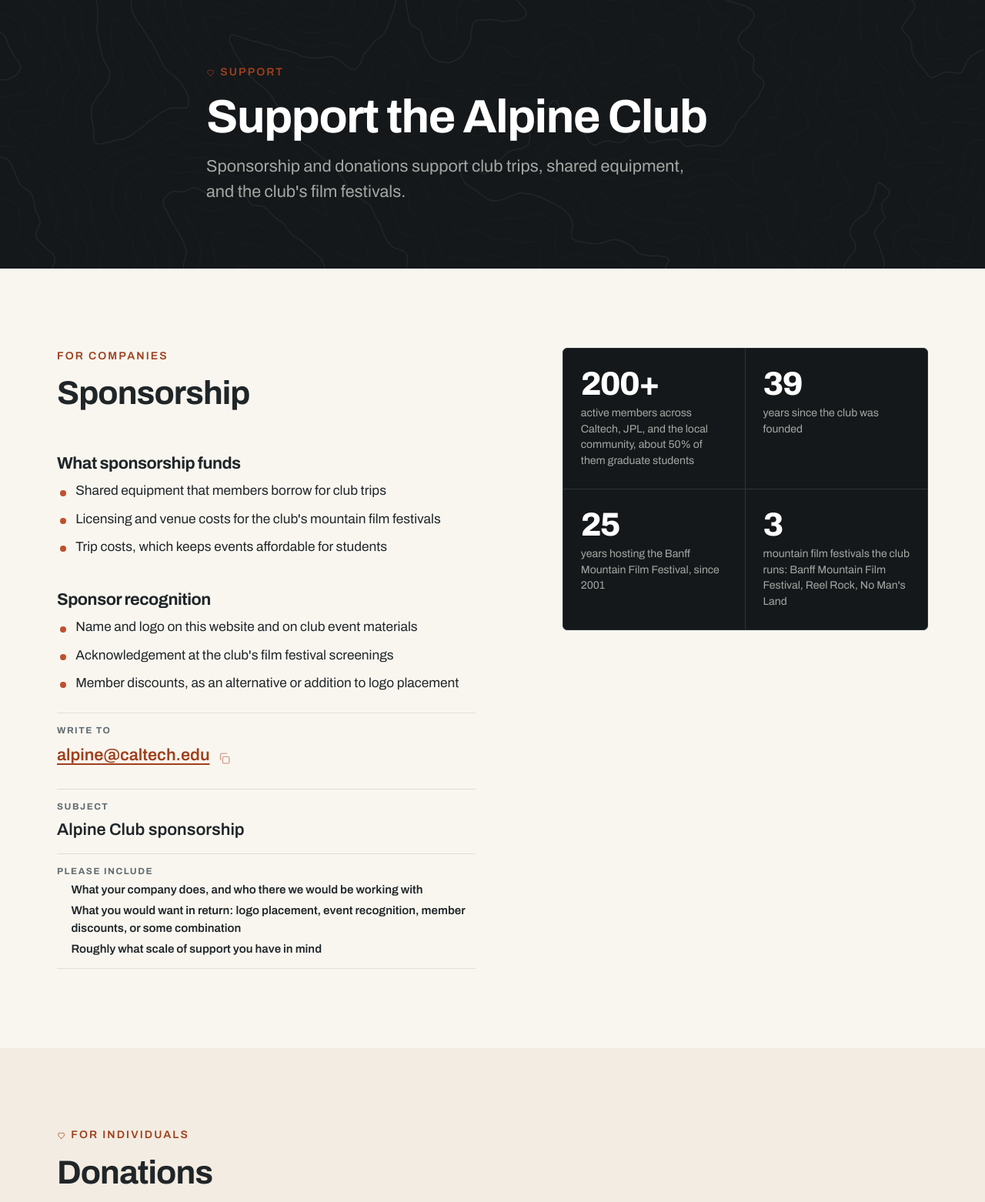
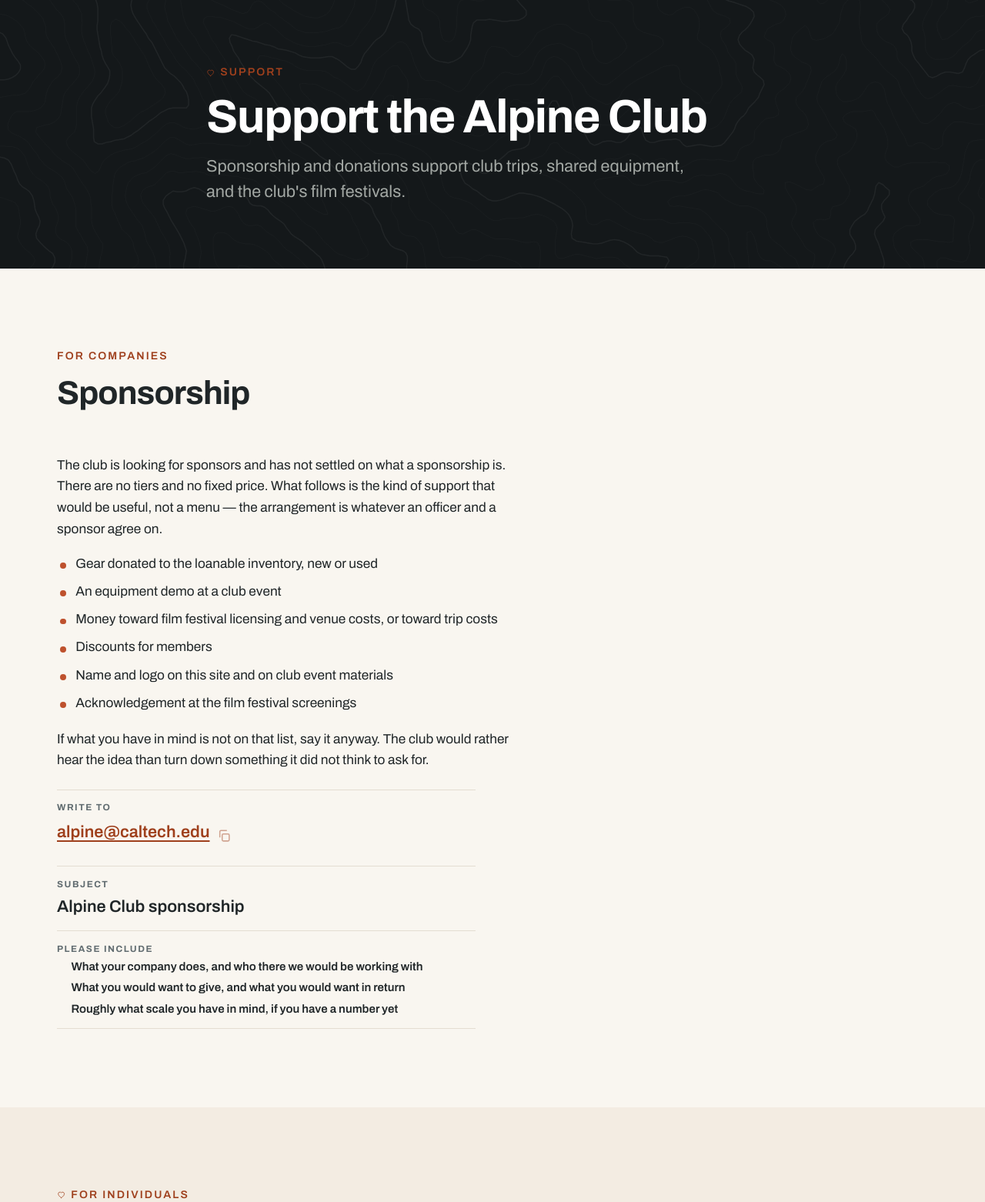
Before and after one commit to caltech-alpine/caltech-alpine.github.io, a PHP site: page /support.php in a window 1280 px wide. Shown: the part 72-1634 px from the top of the page at 77% size. Run offline with PHP 8.4, Linux system fonts and the light colour scheme.

Commit message:
Drop the activity-tag system, and the two counts nobody recounts
The [HIKE]-style tags cost a table of activities, aliases and keyword
guesses, and bought a coloured label. A leading [BRACKET] is still
stripped from a title, so old calendar entries read correctly and
nothing in Google Calendar needs editing.

The member count and festival count came off About and Support for the
same reason: a number nobody recounts is a number that quietly goes
wrong, and the prose beside them already did the work.

Co-Authored-By: Claude Opus 5 <noreply@anthropic.com>

```diff
--- a/assets/css/style.css
+++ b/assets/css/style.css
@@ -867,19 +867,6 @@ body.nav-open { overflow: hidden; }
 
 .event-card__body { min-width: 0; display: flex; flex-direction: column; }
 
-.event-card__tag {
-  display: flex;
-  align-items: center;
-  gap: .4em;
-  font-size: .7rem;
-  font-weight: 700;
-  letter-spacing: .14em;
-  text-transform: uppercase;
-  color: var(--text-mute);
-  margin-bottom: .5rem;
-}
-.section--dark .event-card__tag { color: var(--on-dark-mute); }
-
 .event-card__title {
   font-size: var(--step-1);
   font-weight: 700;
@@ -1048,14 +1035,6 @@ body.nav-open { overflow: hidden; }
   padding-top: .18rem;
 }
 .event-row__title { font-size: var(--step-1); font-weight: 600; line-height: 1.25; }
-.event-row__tag {
-  font-size: .68rem;
-  font-weight: 700;
-  letter-spacing: .14em;
-  text-transform: uppercase;
-  color: var(--accent-text);
-  margin-bottom: .3rem;
-}
 .event-row__meta { font-size: .88rem; color: var(--text-mute); margin-top: .3rem; }
 
 /* Rows with a description open the same pop-up the cards do. */
@@ -1138,32 +1117,6 @@ body.nav-open { overflow: hidden; }
    10. CREDIBILITY, SPONSORS, OFFICERS
    ========================================================================== */
 
-.stats {
-  display: grid;
-  gap: 1px;
-  grid-template-columns: repeat(auto-fit, minmax(min(100%, 12rem), 1fr));
-  background: var(--ink-line);
-  border: 1px solid var(--ink-line);
-  border-radius: var(--r);
-  overflow: hidden;
-}
-.stat { padding: 1.6rem 1.4rem; background: var(--ink); }
-.stat__num {
-  font-size: var(--step-3);
-  font-weight: 800;
-  letter-spacing: -0.04em;
-  line-height: 1;
-  color: var(--white);
-  margin-bottom: .4rem;
-}
-.stat__label { font-size: .88rem; color: var(--on-dark-mute); line-height: 1.45; }
-
-/* Light variant for use on paper. */
-.stats--light { background: var(--line); border-color: var(--line); }
-.stats--light .stat { background: var(--white); }
-.stats--light .stat__num { color: var(--ink); }
-.stats--light .stat__label { color: var(--text-mute); }
-
 .pillars {
   display: grid;
   gap: 1.75rem 2.5rem;
--- a/data/sponsors.php
+++ b/data/sponsors.php
@@ -15,8 +15,8 @@
  *    tier    optional label, e.g. 'Supporting', 'Partner'
  *    note    optional one line about what they support
  *
- *  While this list is empty the homepage shows a short "become a sponsor"
- *  invitation instead of an empty shelf of logos.
+ *  While this list is empty the homepage skips the sponsor row entirely; the
+ *  "become a sponsor" invitation sits in the closing section instead.
  * ============================================================================
  */
 
--- a/includes/config.php
+++ b/includes/config.php
@@ -13,7 +13,6 @@
  *  Lists that grow and shrink live next door, one file each:
  *      data/officers.php     who runs the club
  *      data/sponsors.php     who supports it
- *      data/activities.php   the [TAG] labels understood on calendar events
  *      data/gear.php         what the club lends
  * ============================================================================
  */
@@ -42,9 +41,9 @@ return array(
 
     /* ------------------------------------------------------------ calendar */
     /*  To add an event to the website, add it to this Google Calendar.
-        There is no second step. Optionally prefix the title with an activity
-        tag — [HIKE], [CLIMB], [SNOW], [RUN], [BIKE], [SOCIAL], [COURSE] —
-        and the site turns it into a label. See data/activities.php.          */
+        There is no second step. Type the title the way it should read on the
+        site; a leading [BRACKET] left over from the old activity-tag
+        convention is dropped, and nothing replaces it.                       */
     'calendar' => array(
         'calendar_id' => 'e13b4ff623b227d4b2445fe2aadc6cb2cd18080f81f9c2edfcc51f3f9a58f673@group.calendar.google.com',
 
@@ -186,25 +185,14 @@ return array(
         'founded'      => 1987,
         'founder'      => 'Fritz Nordby',
 
-        /* "200+", not "Hundreds". The old site's About page put it at "around
-           200 active members, with approximately 50% grad students, 10%
-           undergrads, plus postdocs, faculty, staff, and JPL and community
-           members" — so "hundreds" was rounding ~200 up into the plural, which
-           is the kind of claim a sponsor can check. The "+" is what lets this
-           stay true without anybody recounting. */
-        'members'      => '200+',
-        'grad_share'   => '50%',
+        /* Banff has run every year since 2001 except 2019/20, when campus
+           closed three days before the event. Source: the old site's About and
+           Film Festivals pages.
 
-        /* The film festivals the club runs, and the year each started. Kept as
-           data because the COUNT is quoted on two pages: adding one here
-           updates both, and neither page hardcodes "three". Banff has run every
-           year since 2001 except 2019/20, when campus closed three days before
-           the event. Source: the old site's About and Film Festivals pages. */
-        'festivals'    => array(
-            'Banff Mountain Film Festival' => 2001,
-            'Reel Rock'                    => 2010,
-            "No Man's Land"                => 2020,
-        ),
+           A member count and a festival count used to live here too, printed as
+           big numbers on About and Support. They were removed in August 2026:
+           a number nobody recounts is a number that quietly goes wrong, and
+           neither one was doing work the prose was not already doing. */
         'banff_since'  => 2001,
 
         'mission'      => 'To foster the Caltech outdoor community by encouraging '
--- a/includes/partials.php
+++ b/includes/partials.php
@@ -123,8 +123,7 @@ function alpine_event_is_past(AlpineEvent $e)
  */
 function alpine_event_dialog(AlpineEvent $e)
 {
-    $activity = $e->tag ? alpine_activity($e->tag) : null;
-    $id       = alpine_event_detail_id($e);
+    $id = alpine_event_detail_id($e);
     ?>
     <dialog class="event-dialog" id="<?= e($id) ?>" aria-labelledby="<?= e($id) ?>-title">
       <form method="dialog" class="event-dialog__close-form">
@@ -134,12 +133,6 @@ function alpine_event_dialog(AlpineEvent $e)
       <div class="event-dialog__body">
         <?php if ($e->cancelled): ?>
           <p class="event-card__cancelled">Cancelled</p>
-        <?php endif; ?>
-
-        <?php if ($activity): ?>
-          <p class="event-card__tag">
-            <?= icon($activity['icon'], 'icon icon--xs') ?><?= e($activity['label']) ?>
-          </p>
         <?php endif; ?>
 
         <?php /* NOT a heading element. The same dialog is opened from a card
@@ -187,8 +180,7 @@ function alpine_event_dialog(AlpineEvent $e)
  */
 function alpine_event_card(AlpineEvent $e, $showExcerpt = true)
 {
-    $activity = $e->tag ? alpine_activity($e->tag) : null;
-    $excerpt  = $showExcerpt ? $e->excerpt() : '';
+    $excerpt = $showExcerpt ? $e->excerpt() : '';
 
     $dialogId = alpine_event_detail_id($e);
     ?>
@@ -207,12 +199,6 @@ function alpine_event_card(AlpineEvent $e, $showExcerpt = true)
 
         <?php if ($e->cancelled): ?>
           <p class="event-card__cancelled">Cancelled</p>
-        <?php endif; ?>
-
-        <?php if ($activity): ?>
-          <p class="event-card__tag">
-            <?= icon($activity['icon'], 'icon icon--xs') ?><?= e($activity['label']) ?>
-          </p>
         <?php endif; ?>
 
         <h3 class="event-card__title"><?= e($e->title) ?></h3>
@@ -263,7 +249,6 @@ function alpine_event_card(AlpineEvent $e, $showExcerpt = true)
  */
 function alpine_event_row(AlpineEvent $e)
 {
-    $activity = $e->tag ? alpine_activity($e->tag) : null;
     $dialogId = alpine_event_detail_id($e);
     ?>
     <article class="event-row event-row--openable" data-dialog="<?= e($dialogId) ?>">
@@ -273,9 +258,6 @@ function alpine_event_row(AlpineEvent $e)
         </time>
       </div>
       <div>
-        <?php if ($activity): ?>
-          <p class="event-row__tag"><?= e($activity['label']) ?></p>
-        <?php endif; ?>
         <?php /* h4, not h3: the month heading above the list is the h3, and an
                  event is inside a month rather than a sibling of it. */ ?>
         <h4 class="event-row__title"><?= e($e->title) ?></h4>
--- a/lib/calendar/Calendar.php
+++ b/lib/calendar/Calendar.php
@@ -14,7 +14,6 @@
  */
 
 require_once __DIR__ . '/Event.php';
-require_once __DIR__ . '/Tags.php';
 require_once __DIR__ . '/IcsParser.php';
 require_once __DIR__ . '/Sources.php';
 
--- a/lib/calendar/Event.php
+++ b/lib/calendar/Event.php
@@ -17,17 +17,11 @@ class AlpineEvent
     /** Stable id from the calendar (UID, plus the occurrence date for repeats). */
     public $uid = '';
 
-    /** Title exactly as typed in Google Calendar, e.g. "[HIKE] Welcome Hike". */
+    /** Title exactly as typed in Google Calendar, e.g. "[RUN] Weekly trail run". */
     public $rawTitle = '';
 
-    /** Title with the [TAG] prefix stripped, e.g. "Welcome Hike". */
+    /** What visitors see. A leading [bracket], if any, is dropped. */
     public $title = '';
-
-    /** Activity key: 'hike', 'climb', 'snow'... or '' if none was found. */
-    public $tag = '';
-
-    /** True when the tag was inferred from keywords rather than a [TAG] prefix. */
-    public $tagGuessed = false;
 
     /**
      * For a repeating event, the id shared by every occurrence in the series.
--- a/lib/calendar/IcsParser.php
+++ b/lib/calendar/IcsParser.php
@@ -280,10 +280,8 @@ class IcsParser
         $e->cancelled  = isset($b['STATUS']) && strtoupper($b['STATUS']['value']) === 'CANCELLED';
         $e->location   = isset($b['LOCATION']) ? $this->unescapeText($b['LOCATION']['value']) : '';
 
-        list($tag, $title, $guessed) = $this->extractTag($summary);
-        $e->tag         = $tag;
-        $e->title       = ($title !== '') ? $title : 'Alpine Club event';
-        $e->tagGuessed  = $guessed;
+        $title      = $this->cleanTitle($summary);
+        $e->title   = ($title !== '') ? $title : 'Alpine Club event';
 
         $e->descriptionHtml = $this->safeHtml($rawDesc);
         $e->descriptionText = $this->htmlToText($rawDesc);
@@ -519,7 +517,7 @@ class IcsParser
     }
 
     /* ===================================================================== */
-    /*  Titles, tags, text                                                    */
+    /*  Titles and text                                                       */
     /* ===================================================================== */
 
     /*
@@ -535,34 +533,30 @@ class IcsParser
     /** @see htmlToText */
     public function publicHtmlToText($raw) { return $this->htmlToText($raw); }
 
-    /** @see extractTag */
-    public function publicExtractTag($summary) { return $this->extractTag($summary); }
+    /** @see cleanTitle */
+    public function publicCleanTitle($summary) { return $this->cleanTitle($summary); }
 
     /**
-     * "[HIKE] Welcome Hike" -> ['hike', 'Welcome Hike', false]
+     * "[RUN] Weekly trail run" -> "Weekly trail run".
      *
-     * When there is no prefix we make one careful guess from keywords, so that
-     * events created before this convention existed still get a label. An
-     * explicit prefix always wins.
-     *
-     * @return array [tagKey, cleanTitle, wasGuessed]
+     * The site used to turn that prefix into an activity label on the card.
+     * That was removed in August 2026 - the labels were not worth the table of
+     * activities, aliases and keyword guesses behind them. All that survives is
+     * this: a leading [bracket] is dropped from the displayed title, so titles
+     * typed under the old convention still read cleanly. Nothing needs to be
+     * edited in the calendar, and a new event needs no prefix.
      */
-    private function extractTag($summary)
+    private function cleanTitle($summary)
     {
         $summary = trim($summary);
 
         if (preg_match('/^\[\s*([A-Za-z0-9 _\-\/&]{1,24})\s*\]\s*(.*)$/u', $summary, $m)) {
-            $key   = alpine_normalise_tag($m[1]);
-            $title = trim($m[2]);
-            if ($key !== '') {
-                return array($key, $title, false);
-            }
-            // Unknown tag in brackets: drop the bracket, keep the words as the title.
-            return array('', trim($m[1] . ' ' . $title), false);
+            $rest = trim($m[2]);
+            // A bracket with nothing after it was the whole title; keep the words.
+            return ($rest !== '') ? $rest : trim($m[1]);
         }
 
-        $guess = alpine_guess_tag($summary);
-        return array($guess, $summary, $guess !== '');
+        return $summary;
     }
 
     /** Undo iCalendar TEXT escaping. */
--- a/lib/calendar/Sources.php
+++ b/lib/calendar/Sources.php
@@ -301,10 +301,8 @@ class AlpineGoogleApiCalendarSource implements AlpineCalendarSource
         $helper = new IcsParser($tz->getName());
         $e->descriptionHtml = $helper->publicSafeHtml($desc);
         $e->descriptionText = $helper->publicHtmlToText($desc);
-        list($tag, $title, $guessed) = $helper->publicExtractTag($summary);
-        $e->tag        = $tag;
-        $e->title      = ($title !== '') ? $title : 'Alpine Club event';
-        $e->tagGuessed = $guessed;
+        $title     = $helper->publicCleanTitle($summary);
+        $e->title  = ($title !== '') ? $title : 'Alpine Club event';
 
         return $e;
     }
--- a/support.php
+++ b/support.php
@@ -39,70 +39,36 @@ require __DIR__ . '/includes/header.php';
 <!-- ====================================================== sponsor ==== -->
 <section class="section" id="sponsor">
   <div class="wrap">
-    <div class="split split--wide-left">
     <div>
       <p class="eyebrow">For companies</p>
       <h2 class="h2">Sponsorship</h2>
       <div class="prose mt-lg">
-          <?php /* The numbers were restated here in prose, beside a stats block
-                   printing the same three. The stats won: a sponsor reads those. */ ?>
-          <h3>What sponsorship funds</h3>
+        <p>
+          The club is looking for sponsors and has not settled on what a
+          sponsorship is. There are no tiers and no fixed price. What follows is
+          the kind of support that would be useful, not a menu &mdash; the
+          arrangement is whatever an officer and a sponsor agree on.
+        </p>
         <ul>
-            <li>Shared equipment that members borrow for club trips</li>
-            <li>Licensing and venue costs for the club's mountain film festivals</li>
-            <li>Trip costs, which keeps events affordable for students</li>
+          <li>Gear donated to the loanable inventory, new or used</li>
+          <li>An equipment demo at a club event</li>
+          <li>Money toward film festival licensing and venue costs, or toward trip costs</li>
+          <li>Discounts for members</li>
+          <li>Name and logo on this site and on club event materials</li>
+          <li>Acknowledgement at the film festival screenings</li>
         </ul>
-
-          <h3>Sponsor recognition</h3>
-          <ul>
-            <li>Name and logo on this website and on club event materials</li>
-            <li>Acknowledgement at the club's film festival screenings</li>
-            <li>Member discounts, as an alternative or addition to logo placement</li>
-          </ul>
+        <p>
+          If what you have in mind is not on that list, say it anyway. The club
+          would rather hear the idea than turn down something it did not think
+          to ask for.
+        </p>
       </div>
 
       <?php alpine_write_to(cfg('links.officers'), 'Alpine Club sponsorship', array(
           'What your company does, and who there we would be working with',
-            'What you would want in return: logo placement, event recognition, '
-                . 'member discounts, or some combination',
-            'Roughly what scale of support you have in mind',
+          'What you would want to give, and what you would want in return',
+          'Roughly what scale you have in mind, if you have a number yet',
       )); ?>
-      </div>
-
-      <div class="stack">
-        <?php /* Four numbers, four different questions a sponsor actually asks:
-                 how many people, for how long, how visible is the flagship
-                 event, and how much of it is there. Every one is derived from
-                 config rather than typed here, so none of them can go stale
-                 quietly. */ ?>
-        <div class="stats">
-          <div class="stat">
-            <div class="stat__num"><?= e(cfg('facts.members')) ?></div>
-            <div class="stat__label">
-              active members across Caltech, JPL, and the local community, about
-              <?= e(cfg('facts.grad_share')) ?> of them graduate students
-            </div>
-          </div>
-          <div class="stat">
-            <div class="stat__num"><?= date('Y') - (int) cfg('facts.founded') ?></div>
-            <div class="stat__label">years since the club was founded</div>
-          </div>
-          <div class="stat">
-            <div class="stat__num"><?= date('Y') - (int) cfg('facts.banff_since') ?></div>
-            <div class="stat__label">
-              years hosting the Banff Mountain Film Festival, since
-              <?= e(cfg('facts.banff_since')) ?>
-            </div>
-          </div>
-          <div class="stat">
-            <div class="stat__num"><?= count(cfg('facts.festivals')) ?></div>
-            <div class="stat__label">
-              mountain film festivals the club runs:
-              <?= e(implode(', ', array_keys(cfg('facts.festivals')))) ?>
-            </div>
-          </div>
-        </div>
-      </div>
     </div>
 
     <?php if ($sponsors): ?>
```
Also changed, not shown: about.php (+5 -31 lines), data/activities.php (deleted, +0 -101 lines), docs/HOSTING.md (+1 -1 lines), docs/ORIENTATION.md (+11 -2 lines), lib/calendar/Tags.php (deleted, +0 -78 lines), preview.php (+6 -17 lines), tools/check.php (+3 -8 lines), README.md, 1 other file. Lines whose indentation alone changed are shown as unchanged.
